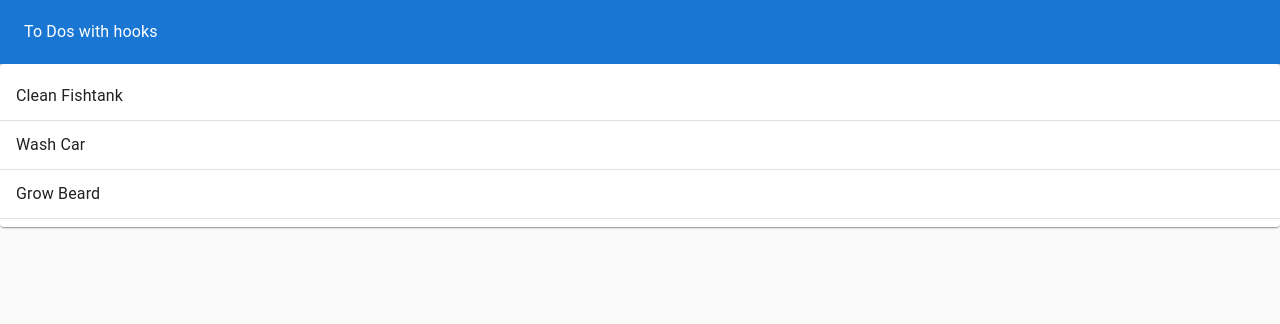
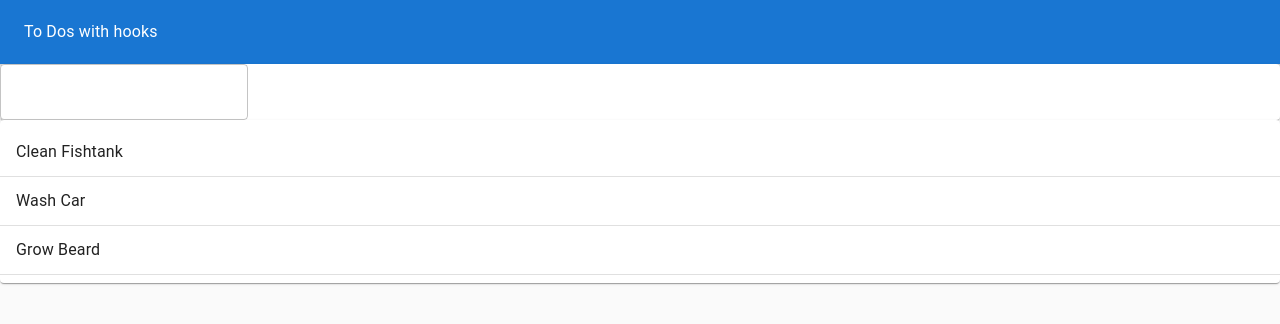
Before and after one commit to CaitHawk/mobile-list-app, a React (Create React App) app: page / in a window 1280 px wide. Shown: the top 324 px of the page. Built offline with nearby package versions, Linux system fonts and the light colour scheme.

Commit message:
Controlled Form with Hooks

```diff
--- a/public/index.html
+++ b/public/index.html
@@ -24,7 +24,7 @@
       work correctly both with client-side routing and a non-root public URL.
       Learn how to configure a non-root public URL by running `npm run build`.
     -->
-    <title>React App</title>
+    <title>Mobile List App</title>
   </head>
   <body>
     <noscript>You need to enable JavaScript to run this app.</noscript>
--- a/src/ToDoApp.js
+++ b/src/ToDoApp.js
@@ -1,5 +1,6 @@
 import React, { useState } from 'react';
 import ToDoList from './ToDoList';
+import ToDoForm from './ToDoForm';
 import Typography from '@mui/material/Typography';
 import Paper from '@mui/material/Paper';
 import AppBar from '@mui/material/AppBar';
@@ -13,6 +14,9 @@ function ToDoApp() {
         { id: 3, task: "Grow Beard", completed: false }
     ];
     const [todos, setTodos] = useState(initialTodos);
+    const addTodo = newTodoText => {
+        setTodos([...todos, { id: 4, task: newTodoText, completed: false }]);
+    }
     return (
         <Paper
             style={{
@@ -28,6 +32,7 @@ function ToDoApp() {
                     <Typography color='inherit'>To Dos with hooks</Typography>
                 </Toolbar>
             </AppBar>
+            <ToDoForm addTodo={addTodo} />
             <ToDoList todos={todos} />
         </Paper>
     );
--- /dev/null
+++ b/src/ToDoForm.js
@@ -0,0 +1,23 @@
+import React from 'react';
+import TextField from '@mui/material/TextField';
+import Paper from '@mui/material/Paper';
+import useInputState from './hooks/useInputState';
+
+function ToDoForm({ addTodo }) {
+    const [value, handleChange, reset] = useInputState("");
+    return (
+        <Paper>
+            <form
+                onSubmit={e => {
+                    e.preventDefault();
+                    addTodo(value);
+                    reset();
+                }}
+            >
+                <TextField value={value} onChange={handleChange} />
+            </form>
+        </Paper>
+    );
+}
+
+export default ToDoForm;
--- /dev/null
+++ b/src/hooks/useInputState.js
@@ -0,0 +1,11 @@
+import { useState } from 'react';
+export default initialVal => {
+    const [value, setValue] = useState(initialVal);
+    const handleChange = e => {
+        setValue(e.target.value);
+    };
+    const reset = () => {
+        setValue("");
+    };
+    return [value, handleChange, reset];
+}
```
